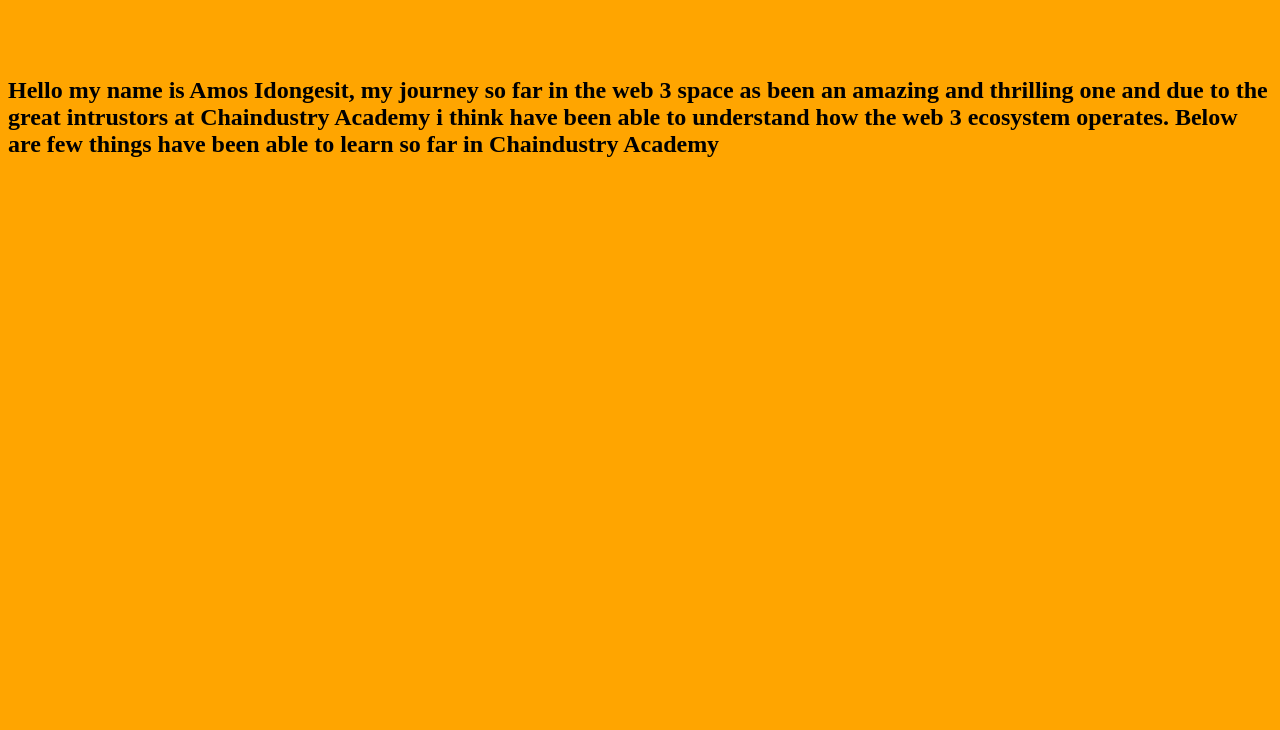
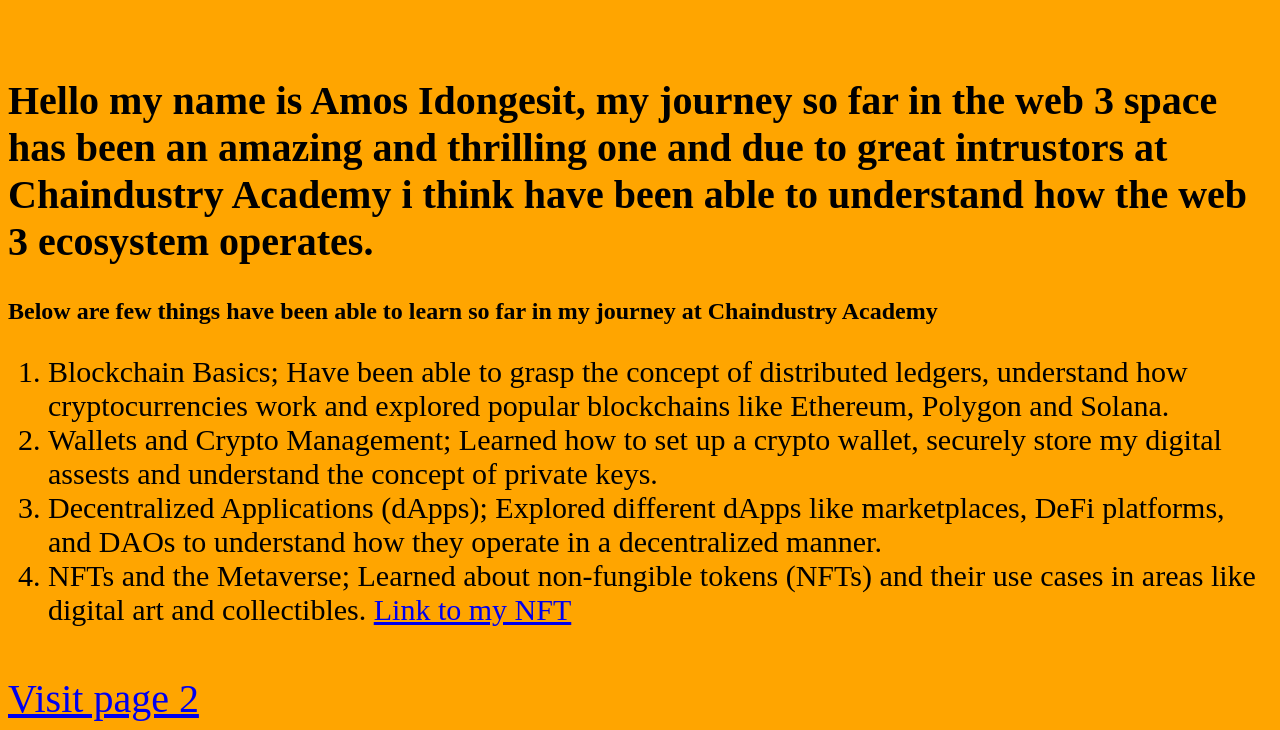
Before and after one commit to Idorngetsit/Assignment-on-my-journey-so-far-in-the-web-3-ecosystem, a plain HTML site: page index.html in a window 1280 px wide. Shown: the part 148-878 px from the top of the page. Before the commit the page ends 800 px from the top, so only its background shows below. Drawn offline with Linux system fonts and the light colour scheme.

Commit message:
completed

```diff
--- a/index.html
+++ b/index.html
@@ -3,10 +3,21 @@
   <head>
     <meta charset="UTF-8" />
     <meta name="viewport" content="width=device-width, initial-scale=1.0" />
-    <title>Chaindustry Assignment 2</title>
+    <title>Chaindustry Assignment</title>
   </head>
   <body style="background-color: orange;">
     <h1 style="font-size: 80px; color:blue">My personal journey so far in web 3</hi>
-      <p><h2>Hello my name is Amos Idongesit, my journey so far in the web 3 space as been an amazing and thrilling one and due to the great intrustors at Chaindustry Academy i think have been able to understand how the web 3 ecosystem operates. Below are few things have been able to learn so far in Chaindustry Academy</h2></p>
+         <p><h2 style="font-size: 40px;">Hello my name is Amos Idongesit, my journey so far in the web 3 space has been an amazing and thrilling one and due to great intrustors at Chaindustry Academy i think have been able to understand how the web 3 ecosystem operates.</h2></p>
+          <h2>Below are few things have been able to learn so far in my journey at Chaindustry Academy</h2></p>
+
+            <ol type="1"; style="font-size: 30px;">
+              <li>Blockchain Basics; Have been able to grasp the concept of distributed ledgers, understand how cryptocurrencies work and explored popular blockchains like Ethereum, Polygon and Solana.</li>
+              <li>Wallets and Crypto Management; Learned how to set up a crypto wallet, securely store my digital assests and understand the concept of private keys.</li>
+              <li>Decentralized Applications (dApps); Explored different dApps like marketplaces, DeFi platforms, and DAOs to understand how they operate in a decentralized manner.</li>
+              <li>NFTs and the Metaverse; Learned about non-fungible tokens (NFTs) and their use cases in areas like digital art and collectibles.
+              <a href="https://opensea.io/assets/matic/0xc7a30cc6ebc90feb2a1ce6cb88dc28c9e87b46f9/1/">Link to my NFT</a></a></a></li>
+            </ol>
+           </p>
+           <br/><span><a style="font-size: 40px" href="/page 2.html">Visit page 2</a></span>
   </body>
 </html>
```
Also changed, not shown: page 2.html (added, +17 -0 lines), My Resume.png (added).
